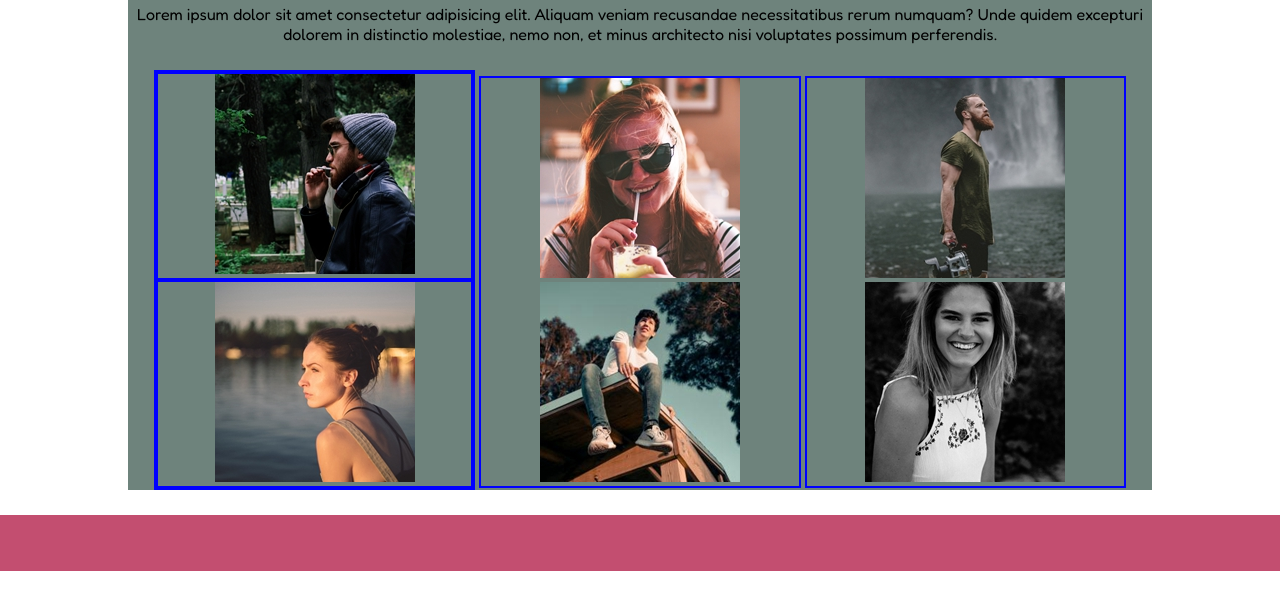
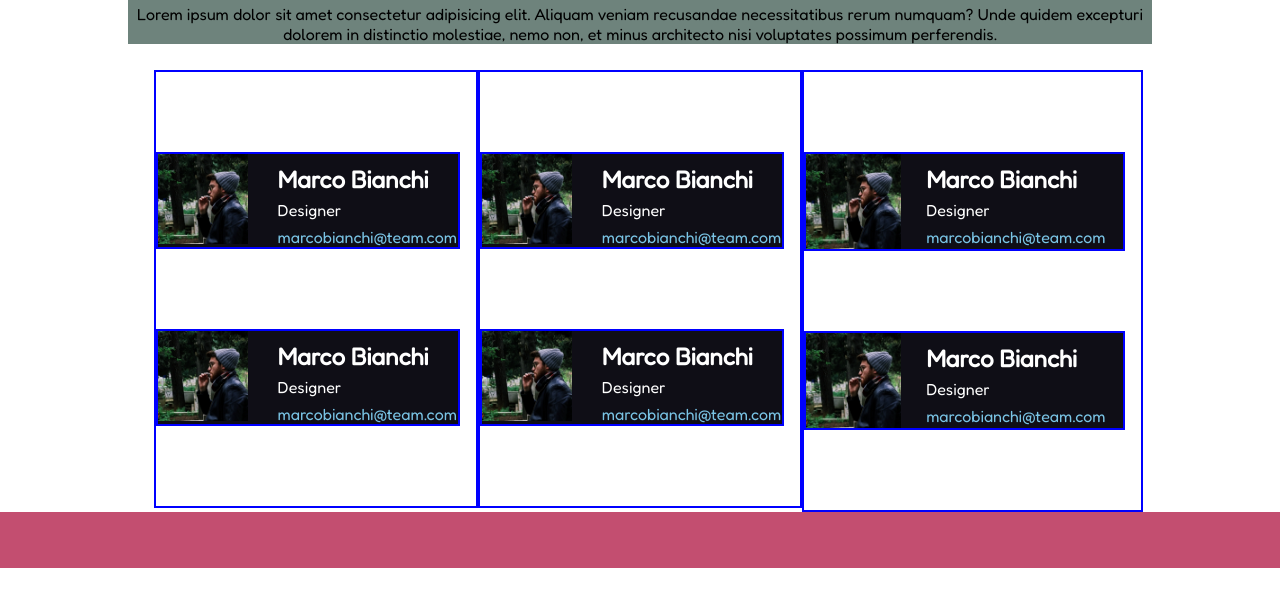
Before and after one commit to andrearicciotti/html-css-float-cards, a plain HTML site: page index.html in a window 1280 px wide. Shown: the part 146-756 px from the top of the page. Drawn offline with Linux system fonts and the light colour scheme.

Commit message:
add: cards block floating(wip)

```diff
--- a/css/style.css
+++ b/css/style.css
@@ -6,6 +6,13 @@
 }
 
 /* COMMON */
+:root {
+    --topdown-banner: #c34e70;
+    --title: #d34370;
+    --bg-card: #0f0e16;
+    --mail: #7ac4e5;
+}
+
 img {
     max-width: 100%;
 }
@@ -21,10 +28,23 @@ h1 {
     font-weight: bolder;
 }
 
-:root {
-    --topdown-banner: #c34e70;
-    --title: #d34370;
-    --bg-card: #0f0e16;
+h2 {
+    color: white;
+    font-weight: bold;
+    margin-top: 0.7rem;
+}
+
+span {
+    display: inline-block;
+}
+
+.profession {
+    color: white;
+    margin: 0.4rem 0;
+}
+
+.mail {
+    color: lightblue;
 }
 
 .container {
@@ -49,15 +69,44 @@ h1 {
 .team {
     margin: 1.6rem;
 }
+
+
+
 .columns {
-    width: calc(99% / 3);
+    width: calc(100% / 3);
+    height: 100%;
     display: inline-block;
+    float: left;
 }
 
 .cards {
-    height: calc(99% / 2);
+    width: 95%;
+    height: 50%;
+    background-color: var(--bg-card);
+    text-align: left ;
+    margin: 5rem 0;
 }
 
+.floated {
+    float: left;
+    display: inline-block;
+    height: 100%;
+    width: 30%;
+
+}
+ .mail {
+    color: var(--mail);
+}
+
+.cards {
+    clear: both;
+    display: table;
+    content: "";
+}
+
+.bio {
+    margin-left: 7.5rem;
+}
 
 
 
@@ -83,7 +132,7 @@ h1 {
 
 }
 
-.col-1, .col-2, .col-3, .cards {
+.columns, .cards {
     border: 2px solid blue;
 
 }
--- a/index.html
+++ b/index.html
@@ -28,34 +28,146 @@
                 </div>
                 <!-- /title and introduction block -->
 
-                <div class="team">
+                <div class="team clearfix">
 
                     <!-- cards block -->
-                    <div class="columns col-1">
+                    <div class="columns">
 
                         <div class="cards">
 
-                            <img src="img/male1.png" alt="">
+                            <img class="floated" src="img/male1.png" alt="">
+                            <div class="bio">
+
+                                <h2>
+                                    Marco Bianchi
+                                </h2>
+                                <span class="profession">
+                                    Designer
+                                </span>
+                                <span class="mail">
+                                    marcobianchi@team.com
+                                </span>
+
+                            </div>
+
+
 
                         </div>
 
                         <div class="cards">
 
-                            <img src="img/female2.png" alt="">
+                            <img class="floated" src="img/male1.png" alt="">
+                            <div class="bio">
+
+                                <h2>
+                                    Marco Bianchi
+                                </h2>
+                                <span class="profession">
+                                    Designer
+                                </span>
+                                <span class="mail">
+                                    marcobianchi@team.com
+                                </span>
+
+                            </div>
+
+
 
                         </div>
 
                     </div>
 
 
-                    <div class="columns col-2">
-                        <img src="img/female1.png" alt="">
-                        <img src="img/male3.png" alt="">
+                    <div class="columns">
+                        <div class="cards">
+
+                            <img class="floated" src="img/male1.png" alt="">
+                            <div class="bio">
+
+                                <h2>
+                                    Marco Bianchi
+                                </h2>
+                                <span class="profession">
+                                    Designer
+                                </span>
+                                <span class="mail">
+                                    marcobianchi@team.com
+                                </span>
+
+                            </div>
+
+
+
+                        </div>
+
+                        <div class="cards">
+
+                            <img class="floated" src="img/male1.png" alt="">
+                            <div class="bio">
+
+                                <h2>
+                                    Marco Bianchi
+                                </h2>
+                                <span class="profession">
+                                    Designer
+                                </span>
+                                <span class="mail">
+                                    marcobianchi@team.com
+                                </span>
+
+                            </div>
+
+
+
+                        </div>
+
+                    </div>
                     </div>
 
-                    <div class="columns col-3">
-                        <img src="img/male2.png" alt="">
-                        <img src="img/female3.png" alt="">
+                    <div class="columns">
+                        <div class="cards">
+
+                            <img class="floated" src="img/male1.png" alt="">
+                            <div class="bio">
+
+                                <h2>
+                                    Marco Bianchi
+                                </h2>
+                                <span class="profession">
+                                    Designer
+                                </span>
+                                <span class="mail">
+                                    marcobianchi@team.com
+                                </span>
+
+                            </div>
+
+
+
+                        </div>
+
+                        <div class="cards">
+
+                            <img class="floated" src="img/male1.png" alt="">
+                            <div class="bio">
+
+                                <h2>
+                                    Marco Bianchi
+                                </h2>
+                                <span class="profession">
+                                    Designer
+                                </span>
+                                <span class="mail">
+                                    marcobianchi@team.com
+                                </span>
+
+                            </div>
+
+
+
+                        </div>
+
+                    </div>
                     </div>
                     <!-- /cards block -->
                 </div>
```
